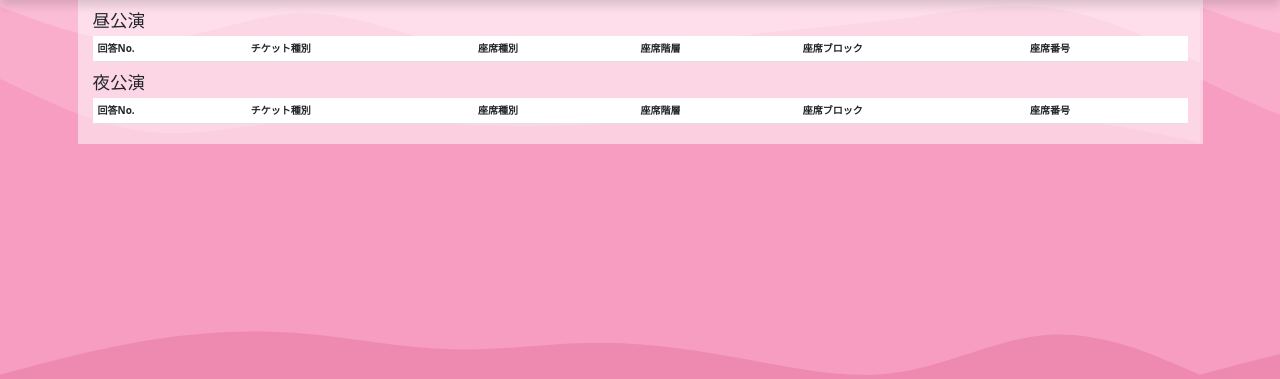
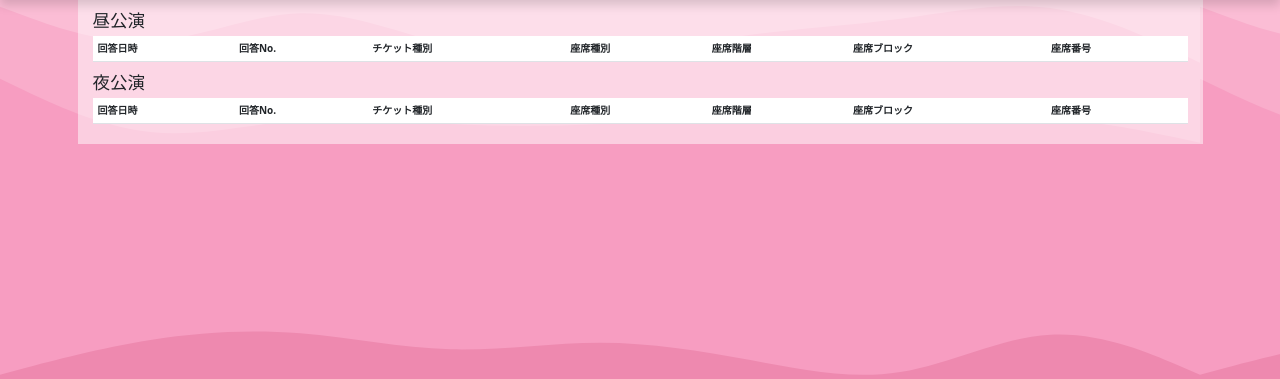
Before and after one commit to usamaru123/IconoijoiAggregationTools, a Django app: page /main/ in a window 1280 px wide. Shown: the part 80-459 px from the top of the page. Run offline with Django 3.2, Linux system fonts and the light colour scheme; data that the repository does not hold is empty.

Commit message:
回答日時

```diff
--- a/jsapp/templates/index.html
+++ b/jsapp/templates/index.html
@@ -17,6 +17,7 @@
     <table class="table container">
         <thead>
             <tr>
+                <th>回答日時</th>
                 <th>回答No.</th>
                 <th>チケット種別</th>
                 <th>座席種別</th>
@@ -46,6 +47,7 @@
 
         <thead>
             <tr>
+                <th>回答日時</th>
                 <th>回答No.</th>
                 <th>チケット種別</th>
                 <th>座席種別</th>
```
